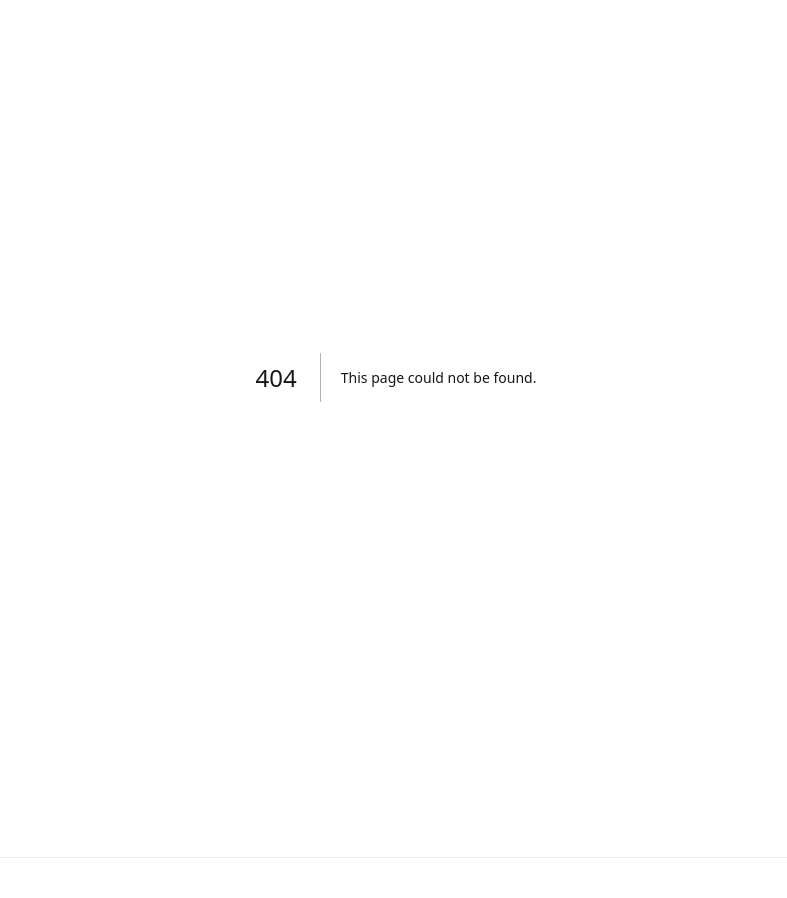
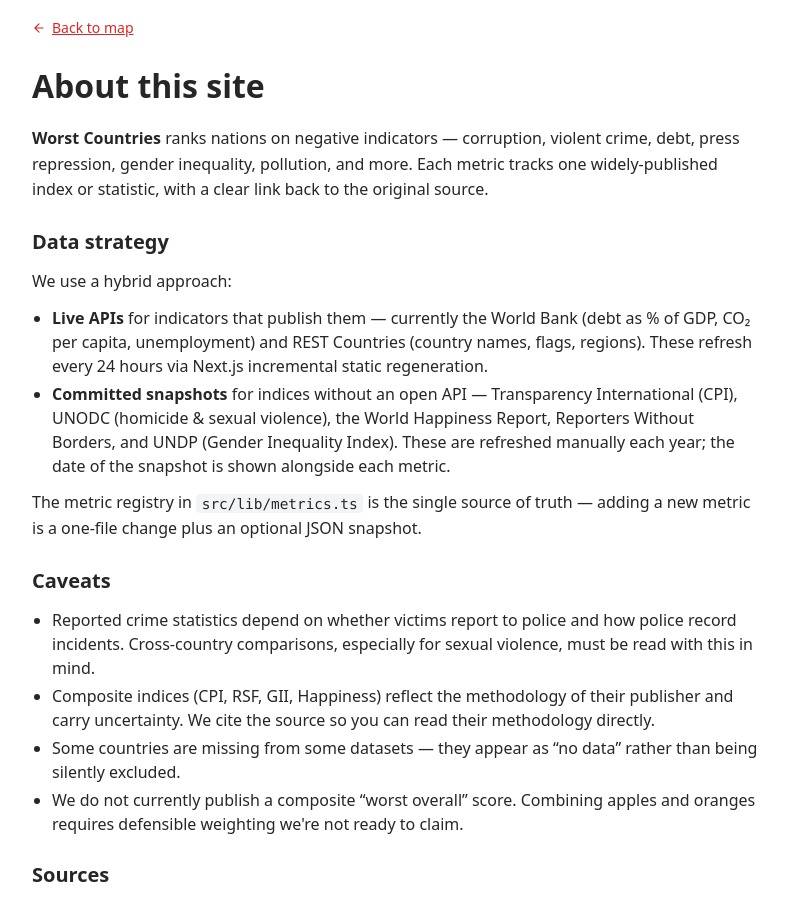
Before and after one commit to ragini-pandey/worst-countries, a Next.js app: page /about in a window 1280 px wide. Before the commit this address had no page. Shown: the part 80-978 px from the top of the page, without its empty margins (244-1031 px from the left). Built offline with nearby package versions, Linux system fonts and the light colour scheme.

Commit message:
feat(app): add about, country detail, map, rankings pages plus robots/sitemap

```diff
--- /dev/null
+++ b/src/app/about/page.tsx
@@ -0,0 +1,96 @@
+import Link from "next/link";
+import { METRICS } from "@/lib/metrics";
+
+export const metadata = {
+  title: "About & methodology",
+};
+
+export default function AboutPage() {
+  return (
+    <article className="prose-themed mx-auto max-w-3xl px-5 py-10 text-neutral-800 dark:text-neutral-200">
+      <Link
+        href="/"
+        className="not-prose mb-6 inline-flex items-center gap-1.5 text-sm text-neutral-600 hover:text-neutral-900 dark:text-neutral-400 dark:hover:text-white"
+      >
+        <svg width="14" height="14" viewBox="0 0 24 24" fill="none" stroke="currentColor" strokeWidth="2" strokeLinecap="round" strokeLinejoin="round" aria-hidden>
+          <path d="M19 12H5M12 19l-7-7 7-7" />
+        </svg>
+        Back to map
+      </Link>
+      <h1>About this site</h1>
+      <p>
+        <strong>Worst Countries</strong> ranks nations on negative indicators —
+        corruption, violent crime, debt, press repression, gender inequality,
+        pollution, and more. Each metric tracks one widely-published index or
+        statistic, with a clear link back to the original source.
+      </p>
+
+      <h2>Data strategy</h2>
+      <p>We use a hybrid approach:</p>
+      <ul>
+        <li>
+          <strong>Live APIs</strong> for indicators that publish them — currently
+          the World Bank (debt as % of GDP, CO₂ per capita, unemployment) and
+          REST Countries (country names, flags, regions). These refresh every 24
+          hours via Next.js incremental static regeneration.
+        </li>
+        <li>
+          <strong>Committed snapshots</strong> for indices without an open API —
+          Transparency International (CPI), UNODC (homicide & sexual violence),
+          the World Happiness Report, Reporters Without Borders, and UNDP
+          (Gender Inequality Index). These are refreshed manually each year;
+          the date of the snapshot is shown alongside each metric.
+        </li>
+      </ul>
+      <p>
+        The metric registry in <code>src/lib/metrics.ts</code> is the single
+        source of truth — adding a new metric is a one-file change plus an
+        optional JSON snapshot.
+      </p>
+
+      <h2>Caveats</h2>
+      <ul>
+        <li>
+          Reported crime statistics depend on whether victims report to police
+          and how police record incidents. Cross-country comparisons,
+          especially for sexual violence, must be read with this in mind.
+        </li>
+        <li>
+          Composite indices (CPI, RSF, GII, Happiness) reflect the methodology
+          of their publisher and carry uncertainty. We cite the source so you
+          can read their methodology directly.
+        </li>
+        <li>
+          Some countries are missing from some datasets — they appear as &ldquo;no
+          data&rdquo; rather than being silently excluded.
+        </li>
+        <li>
+          We do not currently publish a composite &ldquo;worst overall&rdquo; score.
+          Combining apples and oranges requires defensible weighting we&apos;re
+          not ready to claim.
+        </li>
+      </ul>
+
+      <h2>Sources</h2>
+      <ul>
+        {METRICS.map((m) => (
+          <li key={m.id}>
+            <strong>{m.title}</strong> —{" "}
+            <a href={m.source.url} target="_blank" rel="noreferrer">
+              {m.source.name}
+            </a>{" "}
+            <span className="text-neutral-500">
+              (updated {m.source.lastUpdated}, {m.source.cadence})
+            </span>
+          </li>
+        ))}
+      </ul>
+
+      <h2>Stack</h2>
+      <p>
+        Next.js 14 (App Router) · TypeScript · Tailwind CSS · react-simple-maps ·
+        d3-scale-chromatic.
+      </p>
+    </article>
+  );
+}
--- /dev/null
+++ b/src/app/country/[iso3]/page.tsx
@@ -0,0 +1,112 @@
+import Link from "next/link";
+import { notFound } from "next/navigation";
+import type { Metadata } from "next";
+import { getCountryProfile } from "@/lib/dataset";
+import { formatValue } from "@/lib/format";
+
+export const revalidate = 86400;
+
+export async function generateMetadata({
+  params,
+}: {
+  params: { iso3: string };
+}): Promise<Metadata> {
+  const profile = await getCountryProfile(params.iso3);
+  if (!profile) return {};
+  return {
+    title: `${profile.country.name} — country profile`,
+    description: `All worst-country rankings for ${profile.country.name}.`,
+  };
+}
+
+export default async function CountryPage({
+  params,
+}: {
+  params: { iso3: string };
+}) {
+  const profile = await getCountryProfile(params.iso3);
+  if (!profile) notFound();
+  const { country, entries } = profile;
+
+  const ranked = [...entries].sort((a, b) => {
+    const aPct = a.rank && a.total ? a.rank / a.total : Number.POSITIVE_INFINITY;
+    const bPct = b.rank && b.total ? b.rank / b.total : Number.POSITIVE_INFINITY;
+    return aPct - bPct;
+  });
+
+  return (
+    <article className="mx-auto max-w-7xl space-y-6 px-5 py-10">
+      <header className="space-y-1">
+        <p className="text-xs uppercase tracking-wider text-neutral-500">
+          {country.region}
+          {country.subregion ? ` · ${country.subregion}` : ""}
+        </p>
+        <h1 className="flex items-center gap-3 text-3xl font-bold text-neutral-900 dark:text-neutral-50">
+          <span aria-hidden className="text-4xl">
+            {country.flag}
+          </span>
+          {country.name}
+          <span className="font-mono text-base text-neutral-400 dark:text-neutral-500">
+            {country.iso3}
+          </span>
+        </h1>
+      </header>
+
+      <ul className="grid gap-3 sm:grid-cols-2">
+        {ranked.map((e) => {
+          const pct =
+            e.rank && e.total ? Math.round((e.rank / e.total) * 100) : null;
+          const tone =
+            pct == null
+              ? "border-neutral-200 dark:border-neutral-800"
+              : pct <= 10
+                ? "border-red-500 dark:border-red-600"
+                : pct <= 25
+                  ? "border-orange-500 dark:border-orange-600"
+                  : pct <= 50
+                    ? "border-yellow-500 dark:border-yellow-600"
+                    : "border-neutral-300 dark:border-neutral-700";
+          return (
+            <li
+              key={e.metric.id}
+              className={`rounded-lg border ${tone} bg-white/70 p-4 backdrop-blur dark:bg-neutral-900/40`}
+            >
+              <div className="flex items-baseline justify-between gap-2">
+                <Link
+                  href={`/?metric=${e.metric.id}`}
+                  className="font-semibold text-neutral-900 hover:underline dark:text-neutral-100"
+                >
+                  {e.metric.title}
+                </Link>
+                {e.rank ? (
+                  <span className="tabular-nums text-sm text-neutral-700 dark:text-neutral-300">
+                    #{e.rank}
+                    <span className="text-neutral-400 dark:text-neutral-500"> / {e.total}</span>
+                  </span>
+                ) : (
+                  <span className="text-xs text-neutral-500">no data</span>
+                )}
+              </div>
+              <div className="mt-1 text-2xl font-bold tabular-nums text-neutral-900 dark:text-neutral-50">
+                {e.value != null ? formatValue(e.value, e.metric.unit) : "—"}
+              </div>
+              <p className="mt-1 text-xs text-neutral-500">
+                {e.metric.source.name}
+                {e.year ? ` · ${e.year}` : ""}
+              </p>
+            </li>
+          );
+        })}
+      </ul>
+
+      <div className="pt-4">
+        <Link
+          href="/"
+          className="text-sm text-neutral-500 hover:text-neutral-900 dark:hover:text-neutral-200"
+        >
+          ← Back to explorer
+        </Link>
+      </div>
+    </article>
+  );
+}
--- /dev/null
+++ b/src/app/map/[metric]/page.tsx
@@ -0,0 +1,15 @@
+import { redirect } from "next/navigation";
+import { METRICS } from "@/lib/metrics";
+
+export function generateStaticParams() {
+  return METRICS.map((m) => ({ metric: m.id }));
+}
+
+export default function MapRedirect({
+  params,
+}: {
+  params: { metric: string };
+}) {
+  // The ranking page now embeds the map; keep this URL stable as a redirect.
+  redirect(`/rankings/${params.metric}`);
+}
--- /dev/null
+++ b/src/app/rankings/[metric]/page.tsx
@@ -0,0 +1,9 @@
+import { redirect } from "next/navigation";
+
+export default function RankingRedirect({
+  params,
+}: {
+  params: { metric: string };
+}) {
+  redirect(`/?metric=${encodeURIComponent(params.metric)}`);
+}
--- /dev/null
+++ b/src/app/robots.ts
@@ -0,0 +1,8 @@
+import type { MetadataRoute } from "next";
+
+export default function robots(): MetadataRoute.Robots {
+  return {
+    rules: [{ userAgent: "*", allow: "/" }],
+    sitemap: "https://worst-countries.local/sitemap.xml",
+  };
+}
--- /dev/null
+++ b/src/app/sitemap.ts
@@ -0,0 +1,16 @@
+import type { MetadataRoute } from "next";
+import { METRICS } from "@/lib/metrics";
+
+export default function sitemap(): MetadataRoute.Sitemap {
+  const base = "https://worst-countries.local";
+  const now = new Date();
+  const routes: MetadataRoute.Sitemap = [
+    { url: `${base}/`, lastModified: now },
+    { url: `${base}/about`, lastModified: now },
+  ];
+  for (const m of METRICS) {
+    routes.push({ url: `${base}/rankings/${m.id}`, lastModified: now });
+    routes.push({ url: `${base}/map/${m.id}`, lastModified: now });
+  }
+  return routes;
+}
```
